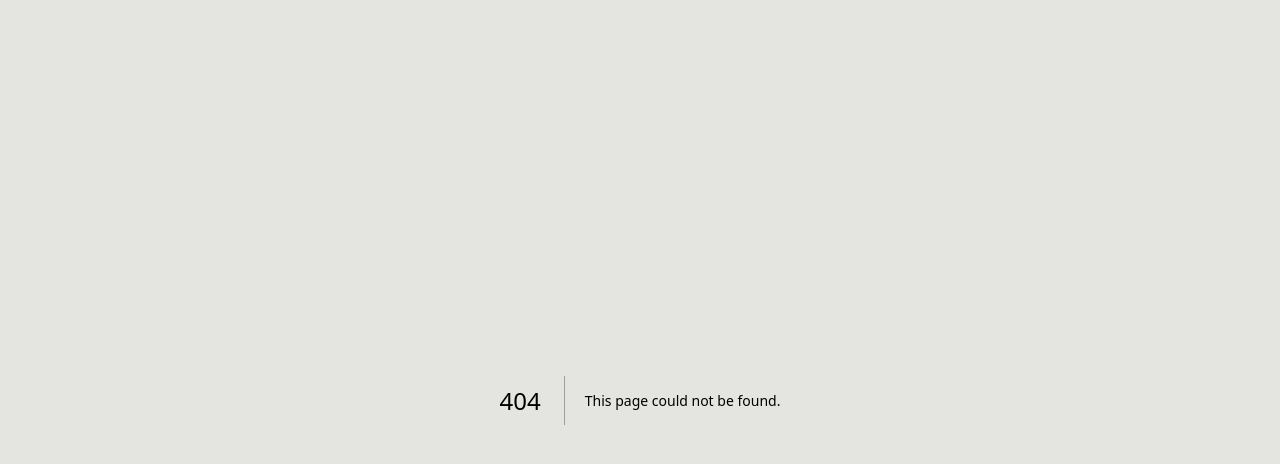
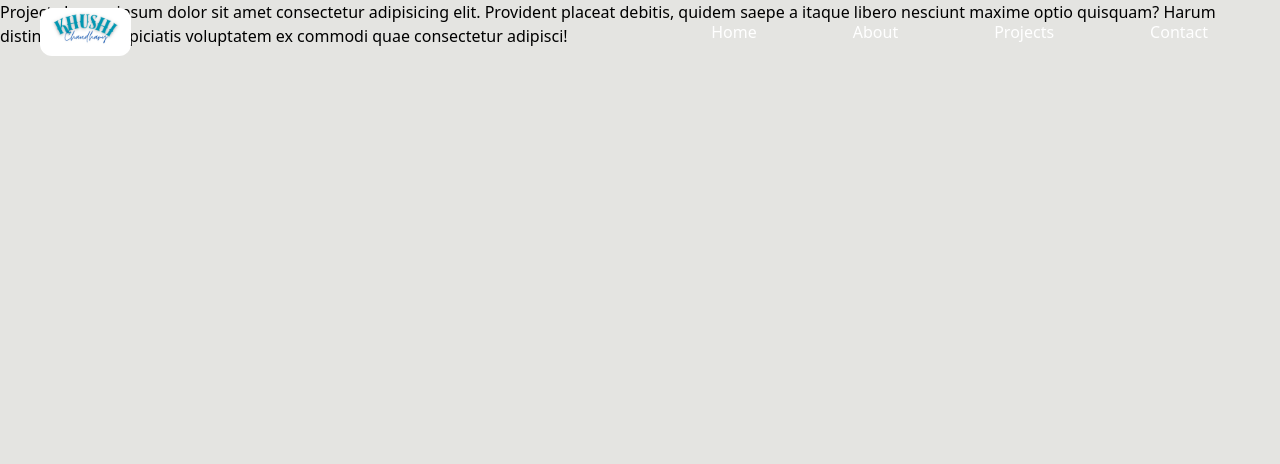
Before and after one commit to khushic10/portfolio, a Next.js app: page /projects in a window 1280 px wide. Before the commit this address had no page. Shown: the top 464 px of the page. Built offline with nearby package versions, Linux system fonts and the light colour scheme.

Commit message:
navbar changes

```diff
--- /dev/null
+++ b/src/app/about/page.js
@@ -0,0 +1,5 @@
+import React from "react";
+
+export default function About() {
+	return <div>About</div>;
+}
--- /dev/null
+++ b/src/app/contact/page.js
@@ -0,0 +1,5 @@
+import React from "react";
+
+export default function Contact() {
+	return <div>Contact</div>;
+}
--- a/src/app/page.js
+++ b/src/app/page.js
@@ -25,7 +25,7 @@ export default function Home() {
 
 	return (
 		<main className="">
-			<Navbar />
+			<Navbar page={"home"} />
 			<div
 				className="h-screen bg-cover bg-center bg-fixed bg-no-repeat"
 				style={{ backgroundImage: "url('/images/table.jpg')" }}
--- /dev/null
+++ b/src/app/projects/page.js
@@ -0,0 +1,16 @@
+import Navbar from "@/components/navbar";
+import React from "react";
+
+export default function Projects() {
+	return (
+		<div>
+			<Navbar page={"projects"} />
+			<div>
+				Projects Lorem ipsum dolor sit amet consectetur adipisicing elit.
+				Provident placeat debitis, quidem saepe a itaque libero nesciunt maxime
+				optio quisquam? Harum distinctio ab perspiciatis voluptatem ex commodi
+				quae consectetur adipisci!
+			</div>
+		</div>
+	);
+}
--- a/src/components/navbar.js
+++ b/src/components/navbar.js
@@ -2,13 +2,13 @@
 import React, { useEffect, useState } from "react";
 import Link from "next/link";
 
-const Navbar = () => {
+const Navbar = ({ page }) => {
 	const [scrolled, setScrolled] = useState(false);
 
 	useEffect(() => {
 		const handleScroll = () => {
 			const offset = window.scrollY;
-			if (offset > 475) {
+			if ((offset > 475 && offset < 950) || offset > 1500) {
 				setScrolled(true);
 			} else {
 				setScrolled(false);
```
